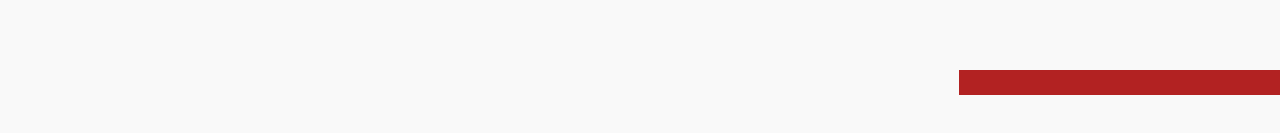
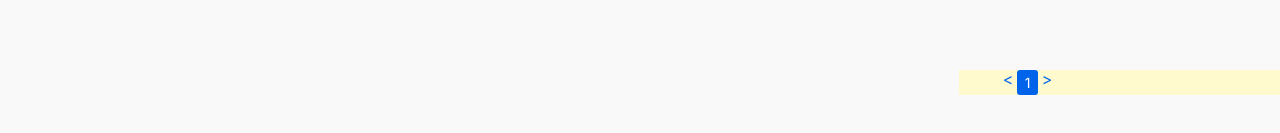
Before and after one commit to Fantast1c/ProfileSearcher, a React (Create React App) app: page / in a window 1280 px wide. Shown: the part 621-754 px from the top of the page. Built offline with nearby package versions, Linux system fonts and the light colour scheme.

Commit message:
adding pagination

```diff
--- a/package.json
+++ b/package.json
@@ -14,6 +14,7 @@
     "axios": "^0.26.1",
     "react": "^18.0.0",
     "react-dom": "^18.0.0",
+    "react-paginate": "^8.1.3",
     "react-redux": "^8.0.1",
     "react-router-dom": "^6.3.0",
     "react-scripts": "5.0.1",
--- a/src/api/api.ts
+++ b/src/api/api.ts
@@ -8,7 +8,7 @@
 }
 
 export const getReposAPI = (userName:string) => {
-    return axios.get(`https://api.github.com/users/${userName}/repos`)
+    return axios.get(`https://api.github.com/users/${userName}/repos?per_page=${4}&page=${1}`)
         .then(response => {
             return response.data
         })
--- a/src/components/common/paginator/Paginator.module.css
+++ b/src/components/common/paginator/Paginator.module.css
@@ -2,5 +2,74 @@
     height: 25px;
     width: 337px;
     margin: 24px 13px 0 527px;
-    background-color: firebrick;
+    background-color: lemonchiffon;
+
 }
+
+.paginator_container{
+    display: flex;
+    list-style-type:none;
+
+}
+.paginator_container_number{
+    display: flex;
+    justify-content: center;
+    align-items: center;
+}
+.paginator_container_link{
+    height: 21px;
+    width: 25px;
+    display: flex;
+    justify-content: center;
+    align-items: center;
+    font-family: 'Inter', serif;
+    font-style: normal;
+    font-weight: 400;
+    font-size: 14px;
+    line-height: 21px;
+    color: #808080;
+}
+.paginator_container_active{
+    height: 25px;
+    width: 21px;
+    font-family: 'Inter', serif;
+    font-style: normal;
+    font-weight: 400;
+    font-size: 14px;
+    line-height: 21px;
+    display: flex;
+    align-items: center;
+    justify-content: center;
+    color: #FFFFFF;
+    background: #0064EB;
+    border-radius: 3px;
+}
+.paginator_container_next{
+    height: 18px;
+    width: 18px;
+    display: flex;
+    justify-content: center;
+    align-items: center;
+    color: #0064EB;
+}
+.paginator_container_prev{
+    height: 18px;
+    width: 18px;
+    display: flex;
+    justify-content: center;
+    align-items: center;
+    color: #0064EB;
+}
+.paginator_container_dotes{
+    height: 22px;
+    width: 25px;
+    font-family: 'Work Sans', serif;
+    font-style: normal;
+    font-weight: 400;
+    font-size: 16px;
+    line-height: 138.5%;
+    display: flex;
+    justify-content: center;
+    color: #808080;
+
+}
--- a/src/components/common/paginator/Paginator.tsx
+++ b/src/components/common/paginator/Paginator.tsx
@@ -1,10 +1,35 @@
-import React from 'react';
+import React, { useEffect, useState } from 'react';
+import ReactPaginate from 'react-paginate';
 import style from './Paginator.module.css'
+import prevIcon from '../../../icons/left.svg'
+import nextIcon from '../../../icons/right.svg'
 
-const Paginator = () => {
+const Paginator = (reposCount:any) => {
+
+    const pageCount =   Math.ceil((reposCount.reposCount+1)/4)
+
+    console.log('pageC',pageCount)
+    const handlePageClick = (data:any) =>{
+        console.log(data.selected)
+    }
+
     return (
         <div className={style.paginator}>
-
+            <ReactPaginate
+                pageCount={pageCount}
+                onPageChange={handlePageClick}
+                previousLabel={'<'}
+                nextLabel={'>'}
+                breakLabel={'...'}
+                marginPagesDisplayed={1}
+                containerClassName={style.paginator_container}
+                pageClassName={style.paginator_container_number}
+                pageLinkClassName={style.paginator_container_link}
+                activeLinkClassName={style.paginator_container_active}
+                nextLinkClassName={style.paginator_container_next}
+                previousLinkClassName={style.paginator_container_prev}
+                breakClassName={style.paginator_container_dotes}
+            />
         </div>
     );
 };
--- a/src/components/main/repositories/Repositories.tsx
+++ b/src/components/main/repositories/Repositories.tsx
@@ -18,7 +18,7 @@
                     <Repository repo = {repo}/>
                 )}
             </div>
-                <Paginator/>
+                <Paginator reposCount={reposCount}/>
         </div>
     );
 };
--- a/src/redux/repos-reducer.ts
+++ b/src/redux/repos-reducer.ts
@@ -9,6 +9,7 @@
     name:string
     description: string
     html_url:string
+    pageNumber:number
 }
 
 type unionType = setReposAT
```
Also changed, not shown: 1 other file (tests, documents, lock files or other folders).
